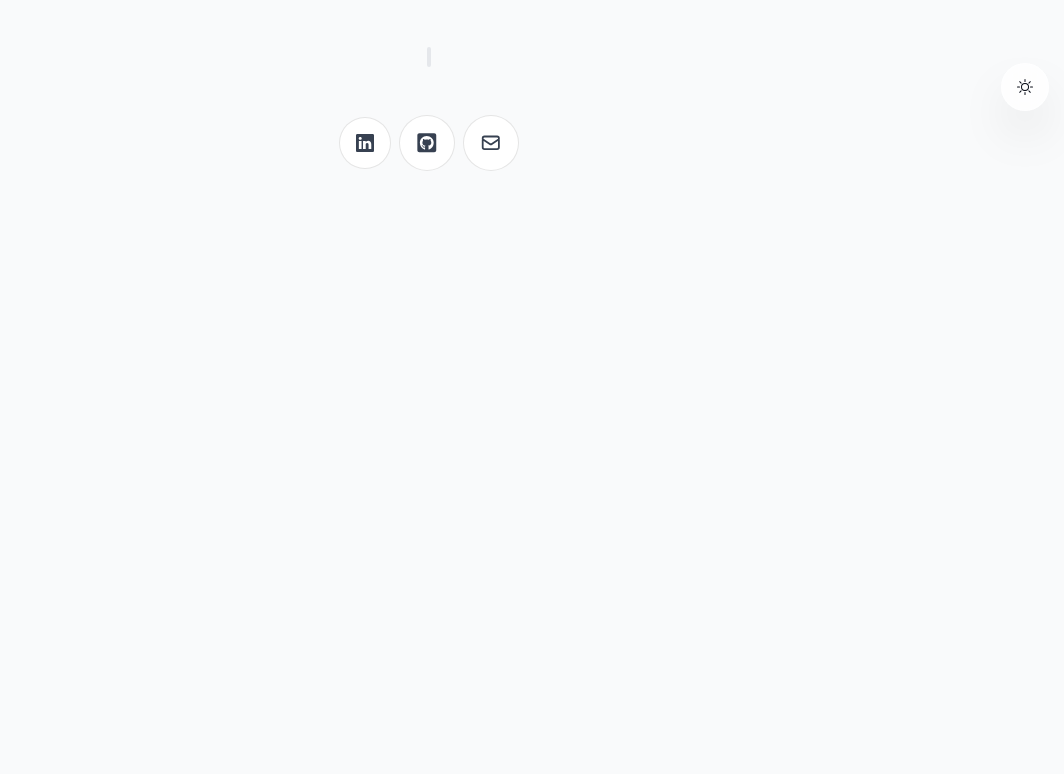
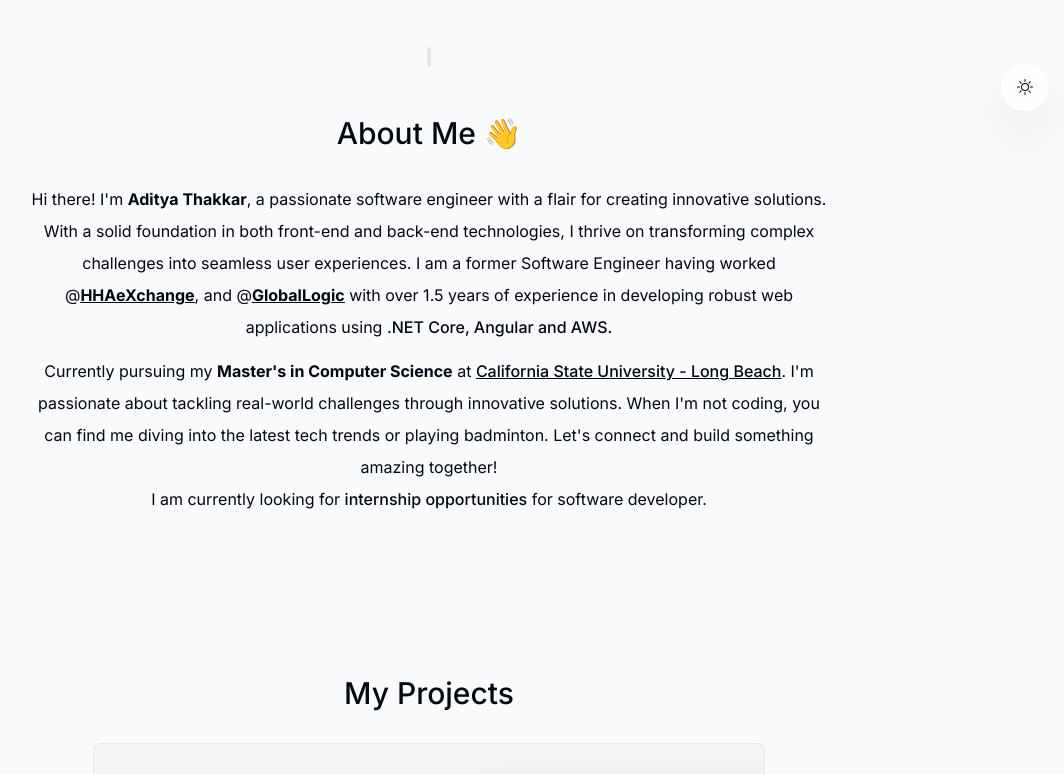
Before and after one commit to adityathakkar17/My-Portfolio, a Next.js app: page / in a window 1280 px wide. Shown: the part 669-1443 px from the top of the page, without its empty margins (211-1275 px from the left). Before the commit the page ends 880 px from the top, so only its background shows below. Built offline with nearby package versions, Linux system fonts and the light colour scheme.

Commit message:
Fixed routing

```diff
--- a/app/page.tsx
+++ b/app/page.tsx
@@ -30,9 +30,15 @@ export default function Home() {
 
   return (
     <main className="flex flex-col items-center px-4">
-      {renderSection()}
+            <Intro/>
+      <SectionDivider/>
+      <About/>
+      <Projects/>
+      <Skills/>
+      <Experience/>
+      {/* {renderSection()}
 
-      {activeSection === 'Home'? <SectionDivider/>: ''}
+      {activeSection === 'Home'? <SectionDivider/>: ''} */}
     </main>
   );
 }
```
